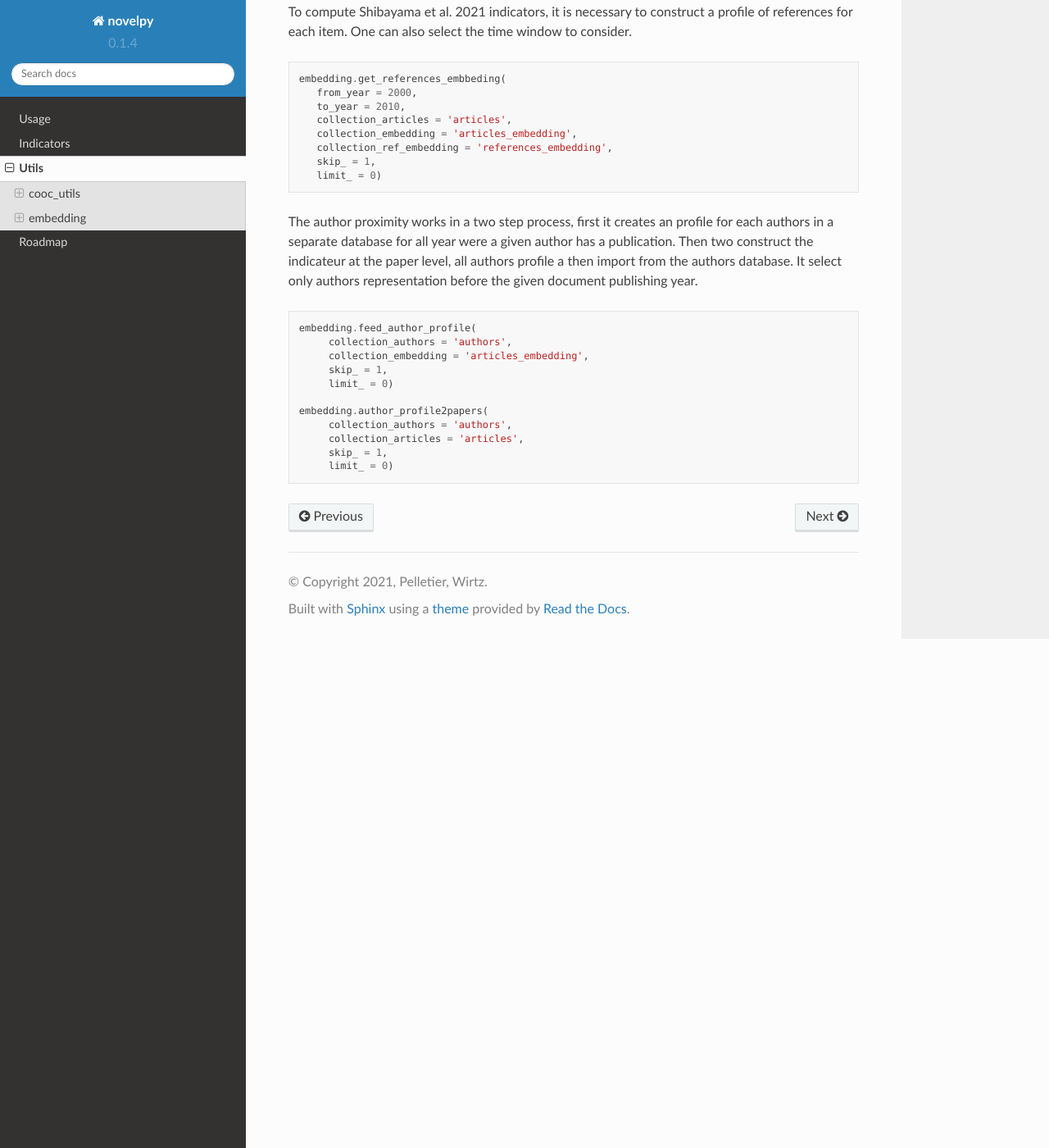
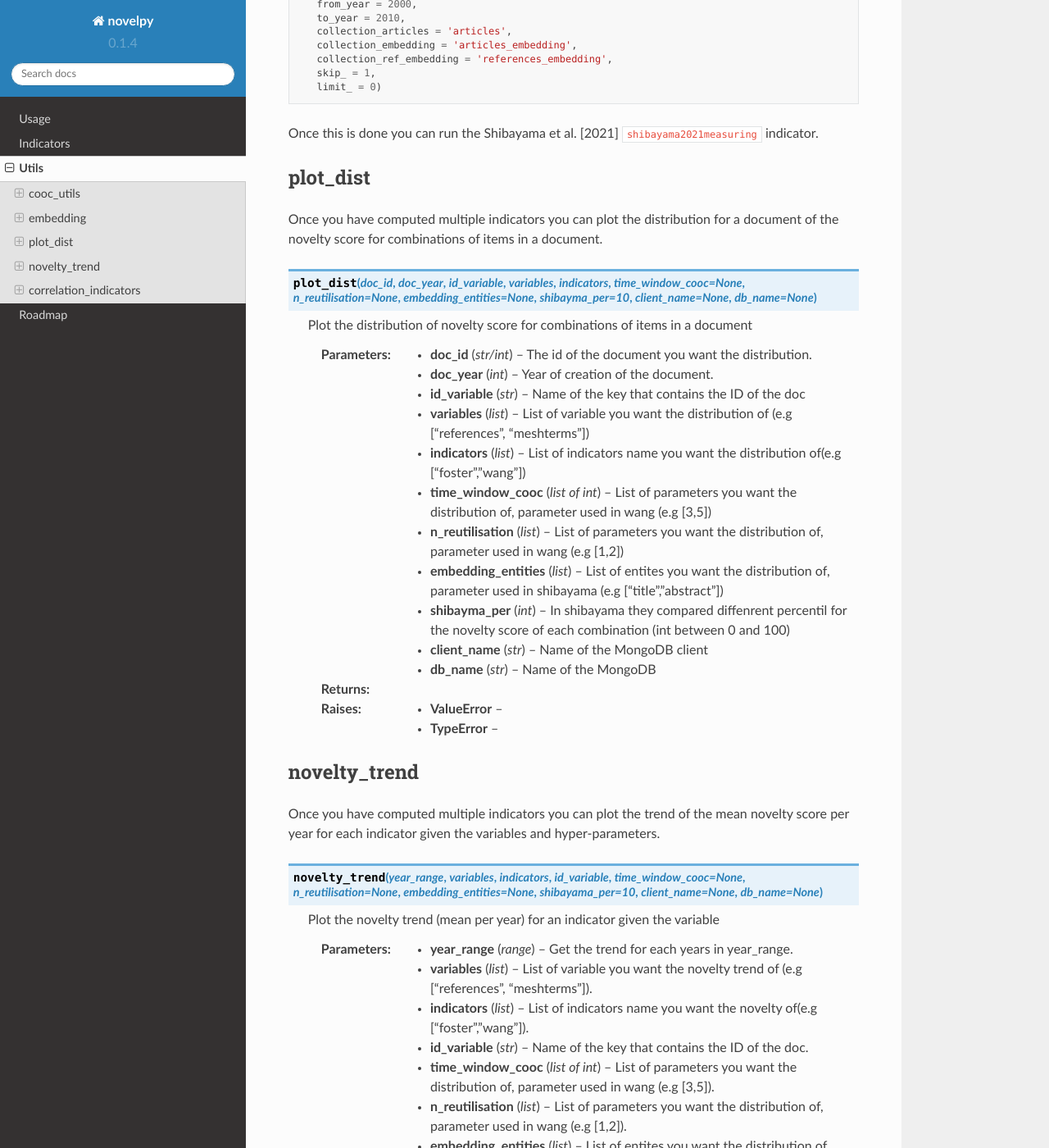
Before and after one commit to Kwirtz/novelpy, a Sphinx documentation site: the page built from docs/source/utils.rst, in a window 1280 px wide and 1400 px high, scrolled down 2033 px. Shown: the whole window at 82% size. Built offline with Sphinx 7.4.7 and the Read the Docs theme 2.0.0, drawn with Linux system fonts in a browser that asks for light colours; cross-references to code outside the pages are shown as plain code; some of the changed text lies outside the part shown.

Commit message:
Update docs

```diff
--- a/docs/source/conf.py
+++ b/docs/source/conf.py
@@ -6,7 +6,7 @@ project = 'novelpy'
 copyright = '2021, Pelletier, Wirtz'
 author = 'Pelletier, Wirtz'
 
-release = '0.1'
+release = '1.0'
 version = '0.1.4'
 
 # -- General configuration
--- a/docs/source/utils.rst
+++ b/docs/source/utils.rst
@@ -64,32 +64,28 @@ In order to use the indicators of Shibayama et al (2021) and the one on authors,
 
 .. code-block:: python
 
-	embedding = Embedding(
-		client_name = 'mongodb://localhost:27017',
-		db_name = 'novelpy',
-		year_variable = 'year',
-		id_variable = 'PMID',
-		references_variable = 'refs_pmid_wos',
-		auth_pubs_variable = 'pmid_list',
-		id_auth_variable = 'AND_ID',
-		pretrain_path = '/home/peltouz/Downloads/en_core_sci_lg-0.4.0/en_core_sci_lg/en_core_sci_lg-0.4.0',
-		title_variable = 'ArticleTitle',
-		abstract_variable = 'a04_abstract',
-		keywords_variable = 'Mesh_year_category',
-		keywords_subvariable = 'DescUI',
-		abstract_subvariable = 'AbstractText')
+   from novelpy.utils.embedding import Embedding
 
-In order to build the profile of references and authors, it is first necessary to give a semantic representation to each article. The first function to use is ``get_articles_centroid``.
+   embedding = Embedding(
+         year_variable = 'year',
+         time_range = range(2000,2011),
+         id_variable = 'PMID',
+         references_variable = 'refs_pmid_wos',
+         pretrain_path = 'en_core_sci_lg-0.4.0/en_core_sci_lg/en_core_sci_lg-0.4.0',
+         title_variable = 'ArticleTitle',
+         abstract_variable = 'a04_abstract',
+         abstract_subvariable = 'AbstractText')
+
+The first step is to embed every paper's abstract/title by using ``get_articles_centroid``.
 
 .. code-block:: python
 
    embedding.get_articles_centroid(
-      collection_articles = 'articles',
-      collection_embedding = 'articles_embedding',
-      year_start = 2000,
-      year_end = 2002)
+         collection_articles = 'Title_abs_sample',
+         collection_embedding = 'embedding')
 
-To compute Shibayama et al. 2021 indicators, it is necessary to construct a profile of references for each item. One can also select the time window to consider.
+
+The second step is to create a list for each articles that contains the embedding of each cited articles.
 
 
 .. code-block:: python
@@ -103,18 +99,92 @@ To compute Shibayama et al. 2021 indicators, it is necessary to construct a prof
       skip_ = 1,
       limit_ = 0)
 
-The author proximity works in a two step process, first it creates an profile for each authors in a separate database for all year were a given author has a publication. Then two construct the indicateur at the paper level, all authors profile a then import from the authors database. It select only authors representation before the given document publishing year.
+Once this is done you can run the Shibayama et al. [2021] :cite:p:`shibayama2021measuring` indicator.
 
-.. code-block:: python
 
-   embedding.feed_author_profile(
-	collection_authors = 'authors',
-        collection_embedding = 'articles_embedding',
-        skip_ = 1,
-        limit_ = 0)
+.. _plot_dist:
 
-   embedding.author_profile2papers(
-	collection_authors = 'authors',
-        collection_articles = 'articles',
-        skip_ = 1,
-        limit_ = 0)
+plot_dist
+------------
+
+Once you have computed multiple indicators you can plot the distribution for a document of the novelty score for combinations of items in a document.
+
+
+.. py:function:: plot_dist(doc_id, doc_year,  id_variable, variables, indicators, time_window_cooc = None, n_reutilisation = None, embedding_entities = None, shibayma_per = 10, client_name = None, db_name = None)
+
+   Plot the distribution of novelty score for combinations of items in a document
+
+   :param str/int doc_id: The id of the document you want the distribution.
+   :param int doc_year: Year of creation of the document.
+   :param str id_variable: Name of the key that contains the ID of the doc
+   :param list variables: List of variable you want the distribution of (e.g ["references", "meshterms"])
+   :param list indicators: List of indicators name you want the distribution of(e.g ["foster","wang"])
+   :param list of int time_window_cooc: List of parameters you want the distribution of, parameter used in wang (e.g [3,5])
+   :param list n_reutilisation: List of parameters you want the distribution of, parameter used in wang (e.g [1,2])
+   :param list embedding_entities: List of entites you want the distribution of, parameter used in shibayama (e.g ["title","abstract"])
+   :param int shibayma_per: In shibayama they compared diffenrent percentil for the novelty score of each combination (int between 0 and 100)
+   :param str client_name: Name of the MongoDB client
+   :param str db_name: Name of the MongoDB
+
+   :return:
+
+   :raises ValueError:
+   :raises TypeError:
+
+
+.. _novelty_trend:
+
+novelty_trend
+------------
+
+Once you have computed multiple indicators you can plot the trend of the mean novelty score per year for each indicator given the variables and hyper-parameters.
+
+
+.. py:function:: novelty_trend(year_range, variables, indicators, id_variable, time_window_cooc = None, n_reutilisation = None, embedding_entities = None, shibayama_per = 10, client_name = None, db_name = None)
+
+   Plot the novelty trend (mean per year) for an indicator given the variable
+
+   :param range year_range: Get the trend for each years in year_range.
+   :param list variables: List of variable you want the novelty trend of (e.g ["references", "meshterms"]).
+   :param list indicators: List of indicators name you want the novelty of(e.g ["foster","wang"]).
+   :param str id_variable: Name of the key that contains the ID of the doc.
+   :param list of int time_window_cooc: List of parameters you want the distribution of, parameter used in wang (e.g [3,5]).
+   :param list n_reutilisation: List of parameters you want the distribution of, parameter used in wang (e.g [1,2]).
+   :param list embedding_entities: List of entites you want the distribution of, parameter used in shibayama (e.g ["title","abstract"]).
+   :param int shibayma_per: In shibayama they compared diffenrent percentil for the novelty score of each combination (int between 0 and 100).
+   :param str client_name: Name of the MongoDB client.
+   :param str db_name: Name of the MongoDB.
+
+   :return:
+
+   :raises ValueError:
+   :raises TypeError:
+
+
+
+.. _correlation_indicators:
+
+correlation_indicators
+------------
+
+Once you have computed multiple indicators you can plot the correlation heatmap of the novelty score, either per year or during the whole period, for each indicator given the variables and hyper-parameters.
+
+
+.. py:function:: correlation_indicators(year_range, variables, indicators, time_window_cooc = None, n_reutilisation = None, embedding_entities = None, shibayama_per = 10, client_name = None, db_name = None)
+
+   Plot the novelty trend (mean per year) for an indicator given the variable
+
+   :param range year_range: Get the trend for each years in year_range.
+   :param list variables: List of variable you want the novelty trend of (e.g ["references", "meshterms"]).
+   :param list indicators: List of indicators name you want the novelty of(e.g ["foster","wang"]).
+   :param list of int time_window_cooc: List of parameters you want the distribution of, parameter used in wang (e.g [3,5]).
+   :param list n_reutilisation: List of parameters you want the distribution of, parameter used in wang (e.g [1,2]).
+   :param list embedding_entities: List of entites you want the distribution of, parameter used in shibayama (e.g ["title","abstract"]).
+   :param int shibayma_per: In shibayama they compared diffenrent percentil for the novelty score of each combination (int between 0 and 100).
+   :param str client_name: Name of the MongoDB client.
+   :param str db_name: Name of the MongoDB.
+
+   :return:
+
+   :raises ValueError:
+   :raises TypeError:
```
Also changed, not shown: docs/source/roadmap.rst (+2 -13 lines).
